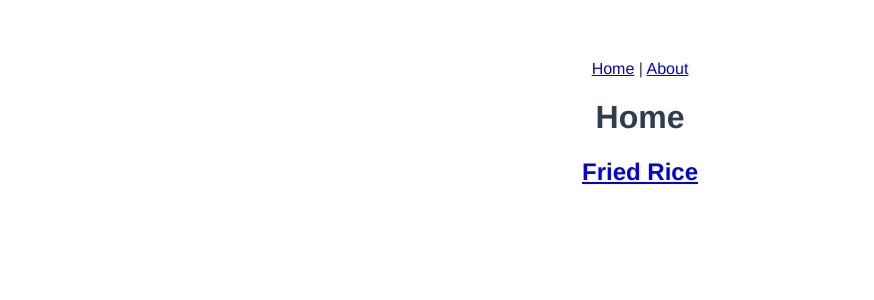
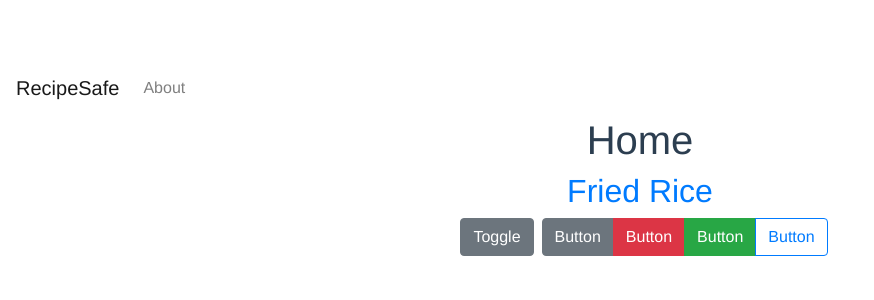
Before and after one commit to matthewshang/recipe-safe, a Vue app: page / in a window 1280 px wide. Shown: the top 300 px of the page, without its empty margins (0-874 px from the left). Built offline with nearby package versions, Linux system fonts and the light colour scheme.

Commit message:
Added navbar

```diff
--- a/src/App.vue
+++ b/src/App.vue
@@ -1,12 +1,36 @@
 <template>
   <div id="app">
-    <div id="nav">
-      <router-link to="/">Home</router-link> |
-      <router-link to="/about">About</router-link>
-    </div>
+    <base-nav-bar></base-nav-bar>
     <router-view/>
+    <b-button class="mx-2" @click="greet" :pressed.sync="myToggle">Toggle</b-button>
+    <b-button-group>
+      <b-button>Button</b-button>
+      <b-button variant="danger">Button</b-button>
+      <b-button variant="success">Button</b-button>
+      <b-button variant="outline-primary">Button</b-button>
+    </b-button-group>
+
   </div>
 </template>
+
+<script>
+  import BaseNavBar from './components/BaseNavBar.vue'
+  export default {
+    data() {
+      return {
+        myToggle: false
+      }
+    },
+    methods: {
+      greet: function (event) {
+        alert(`Hello ${this.myToggle}!`)
+      }
+    },
+    components: {
+      'base-nav-bar': BaseNavBar
+    }
+  }
+</script>
 
 <style>
 #app {
--- /dev/null
+++ b/src/components/BaseNavBar.vue
@@ -0,0 +1,18 @@
+<template>
+  <b-navbar>
+    <b-navbar-brand :to="{ path: '/' }">RecipeSafe</b-navbar-brand>
+    <b-navbar-nav>
+      <b-nav-item :to="{ path: '/about' }">About</b-nav-item>
+    </b-navbar-nav>
+  </b-navbar>
+</template>
+
+<script>
+export default {
+  'name': 'BaseNavBar'
+}
+</script>
+
+<style>
+
+</style>
--- a/src/router.js
+++ b/src/router.js
@@ -2,6 +2,8 @@ import Vue from 'vue'
 import Router from 'vue-router'
 import RecipeHome from './views/RecipeHome.vue'
 import RecipeEntry from './views/RecipeEntry.vue'
+import RecipeAbout from './views/RecipeAbout.vue'
+import NotFound from './views/NotFound.vue'
 
 Vue.use(Router)
 
@@ -11,13 +13,23 @@ export default new Router({
   routes: [
     {
       path: '/',
-      name: 'home',
+      name: 'RecipeHome',
       component: RecipeHome
     },
     {
-      path: '/:slug',
-      name: 'recipe-entry',
+      path: '/about',
+      name: 'RecipeAbout',
+      component: RecipeAbout
+    },
+    {
+      path: '/entries/:slug',
+      name: 'RecipeEntry',
       component: RecipeEntry
+    },
+    {
+      path: '*',
+      name: 'NotFound',
+      component: NotFound
     }
   ]
 })
--- /dev/null
+++ b/src/views/NotFound.vue
@@ -0,0 +1,15 @@
+<template>
+  <p>
+    Page not found.
+  </p>
+</template>
+
+<script>
+export default {
+  name: 'NotFound'
+}
+</script>
+
+<style>
+
+</style>
--- /dev/null
+++ b/src/views/RecipeAbout.vue
@@ -0,0 +1,16 @@
+<template>
+  <div>
+    <h1>About</h1>
+    <p>This is the about page</p>
+  </div>
+</template>
+
+<script>
+export default {
+  name: 'RecipeAbout'
+}
+</script>
+
+<style>
+
+</style>
--- a/src/views/RecipeEntry.vue
+++ b/src/views/RecipeEntry.vue
@@ -6,7 +6,7 @@
 
 <script>
 export default {
-  name: 'recipe-entry',
+  name: 'RecipeEntry',
   data() {
     return {
       entry: {
--- a/src/views/RecipeHome.vue
+++ b/src/views/RecipeHome.vue
@@ -6,7 +6,7 @@
       v-for="(entry, index) in entries"
       :key="entry.slug + '_' + index">
 
-      <router-link :to="'/' + entry.slug">
+      <router-link :to="'/entries/' + entry.slug">
         <h2>{{ entry.name }}</h2>
       </router-link>
     </div>
@@ -15,7 +15,7 @@
 
 <script>
 export default {
-  name: 'recipe-home',
+  name: 'RecipeHome',
   data() {
     return {
       page_title: 'Home',
```
Also changed, not shown: package.json (+9 -7 lines), src/main.js (+7 -0 lines), 1 other file (tests, documents, lock files or other folders).
